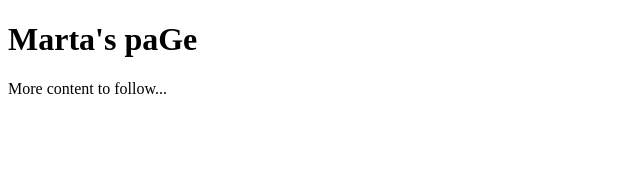
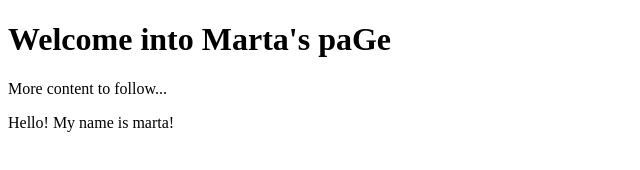
Before and after one commit to scara82/test_github, a plain HTML site: page index.html in a window 1280 px wide. Shown: the whole page, without its empty margins (0-640 px from the left). Drawn offline with Linux system fonts and the light colour scheme.

Commit message:
add more to index page

```diff
--- a/index.html
+++ b/index.html
@@ -8,8 +8,9 @@
 </head>
 <body>
 
-  <h1>Marta's paGe</h1>
+  <h1>Welcome into  Marta's paGe</h1>
   <div>More content to follow...</div>
+  <p>Hello! My name is marta!</p>
 
 </body>
 </html>
```
